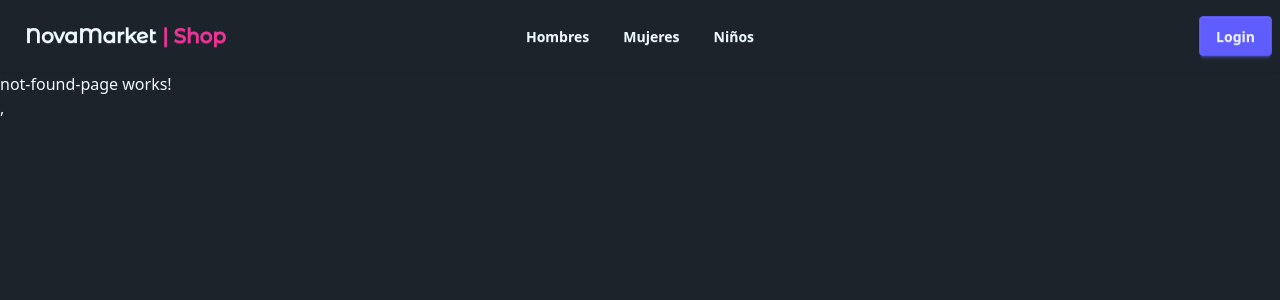
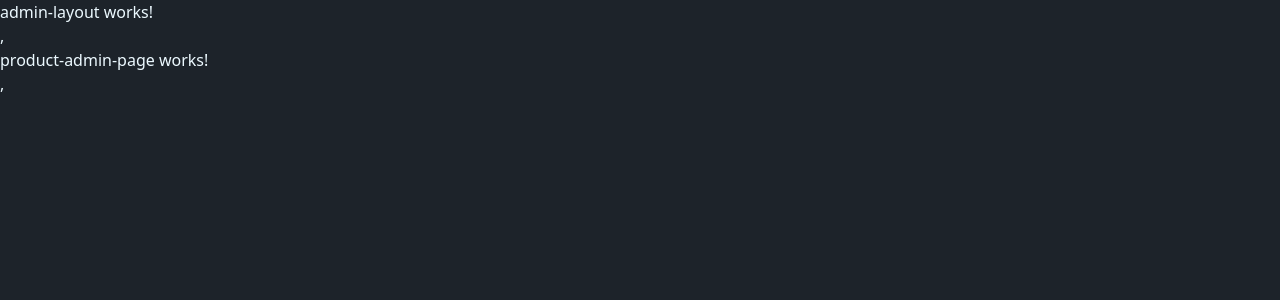
Before and after one commit to MarioAG1/novamarket, an Angular app: page /admin/products in a window 1280 px wide. Shown: the top 300 px of the page. Built offline with nearby package versions, Linux system fonts and the light colour scheme.

Commit message:
286. Continuacion y rutas para admin

```diff
--- /dev/null
+++ b/src/app/admin/admin-dashboard.routes.ts
@@ -0,0 +1,25 @@
+import { Routes } from '@angular/router';
+import { AdminLayoutComponent } from './layout/admin-layout/admin-layout.component';
+import { ProductAdminPageComponent } from './pages/product-admin-page/product-admin-page.component';
+
+export const adminDashboardRoutes: Routes = [
+  {
+    path: '',
+    component: AdminLayoutComponent,
+    children: [
+      {
+        path: 'products',
+        component: ProductAdminPageComponent,
+      },
+      {
+        path: 'product/:id',
+        component: ProductAdminPageComponent,
+      },
+      {
+        path: '**',
+        redirectTo: 'products',
+      },
+    ],
+  },
+];
+export default adminDashboardRoutes;
--- /dev/null
+++ b/src/app/admin/layout/admin-layout/admin-layout.component.html
@@ -0,0 +1,2 @@
+<p>admin-layout works!</p>
+, <router-outlet></router-outlet>
--- /dev/null
+++ b/src/app/admin/pages/product-admin-page/product-admin-page.component.html
@@ -0,0 +1 @@
+<p>product-admin-page works!</p>,
--- /dev/null
+++ b/src/app/admin/pages/products-admin/products-admin-page.component.html
@@ -0,0 +1 @@
+<p>products-admin works!</p>,
--- a/src/app/app.routes.ts
+++ b/src/app/app.routes.ts
@@ -8,6 +8,10 @@ export const routes: Routes = [
     canMatch: [notAuthenticatedGuard],
   },
   {
+    path: 'admin',
+    loadChildren: () => import('./admin/admin-dashboard.routes'),
+  },
+  {
     path: '',
     loadChildren: () => import('./store/store.routes'),
   },
```
Also changed, not shown: src/app/admin/layout/admin-layout/admin-layout.component.ts (added, +9 -0 lines), src/app/admin/pages/product-admin-page/product-admin-page.component.ts (added, +8 -0 lines), src/app/admin/pages/products-admin/products-admin-page.component.ts (added, +8 -0 lines).
